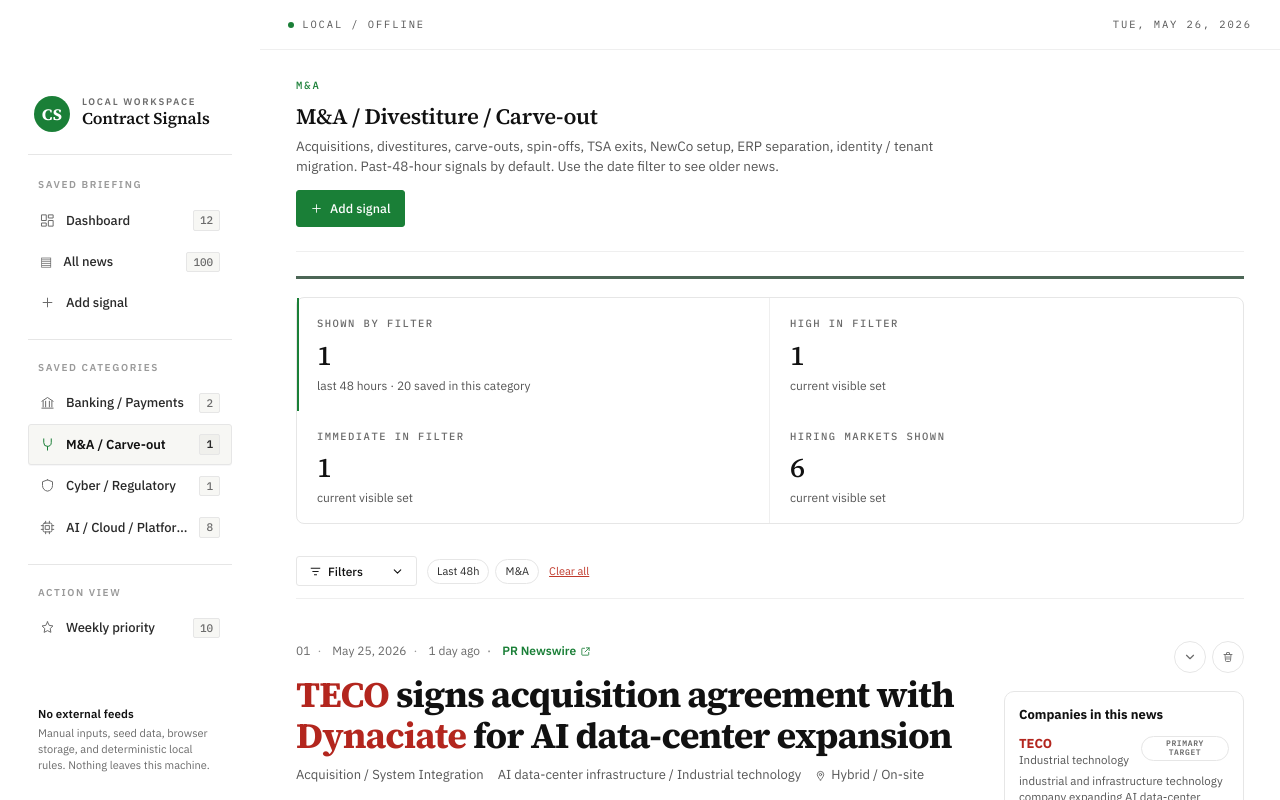
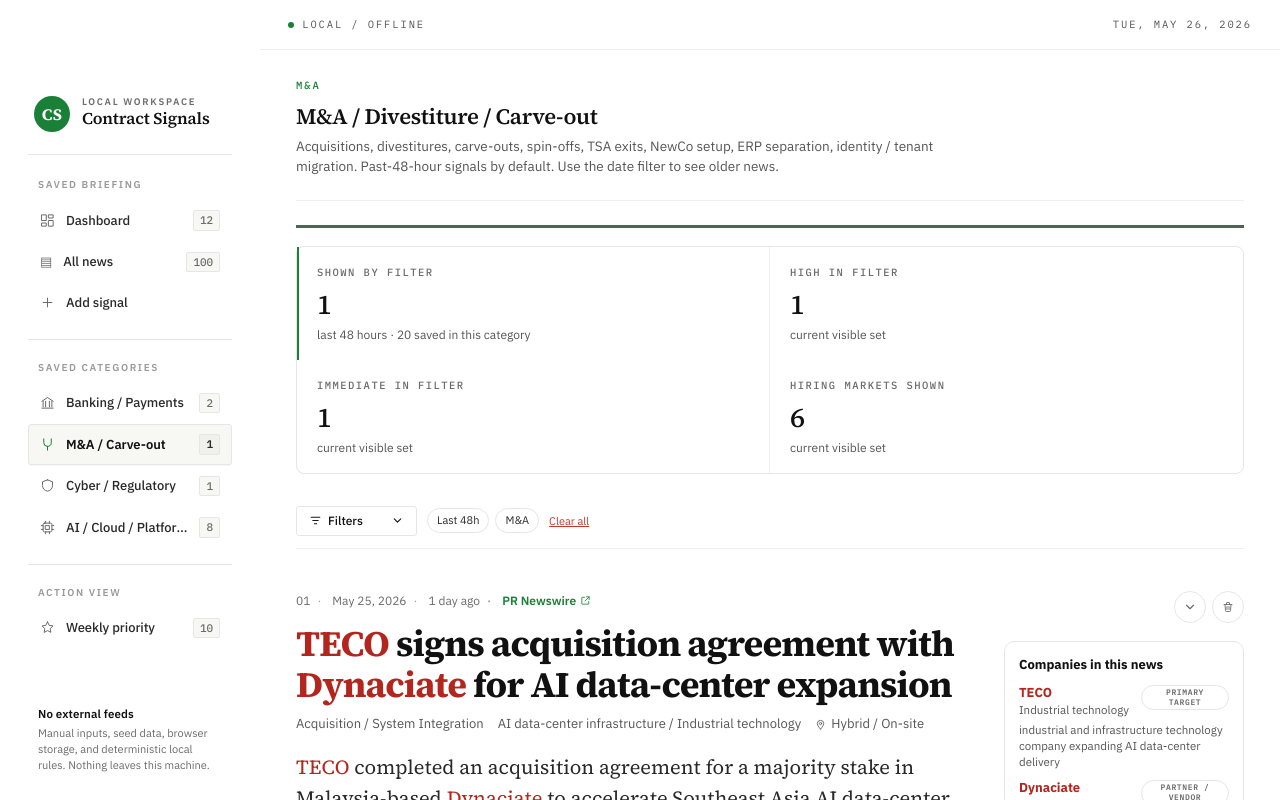
Before and after one commit to venkata-dora/contract-job-signal-dashboard, a Next.js app: page /ma in a window 1280 px wide. Shown: the top 800 px of the page. Built offline with nearby package versions, Linux system fonts and the light colour scheme.

Commit message:
Remove oversized add-signal header from news feed (#9)

```diff
--- a/app/globals.css
+++ b/app/globals.css
@@ -1629,3 +1629,5 @@
   .calendar-months { display: flex; gap: 24px; overflow-x: auto; padding-bottom: 12px; }
   .calendar-month { flex: 0 0 200px; margin-bottom: 0; }
 }
+
+.dashboard-feed .section-head { margin-top: 0; border-top: 0; padding-top: 20px; }
--- a/components/DashboardPage.tsx
+++ b/components/DashboardPage.tsx
@@ -137,17 +137,14 @@
 
   return (
     <AppShell>
-      <div className="page">
-        <div className="page-head">
+      <div className={`page${!category && !weekly ? " dashboard-feed" : ""}`}>
+        {(category || weekly) && <div className="page-head">
           <div>
             <div className="kicker">{kicker}</div>
             <h1 className="page-title">{title}</h1>
             <p className="page-sub">{subtitle}</p>
           </div>
-          <div className="page-actions">
-            <Link href="/add-signal" className="btn primary"><PlusIcon /> Add signal</Link>
-          </div>
-        </div>
+        </div>}
 
         {!isReady ? (
           <div className="empty"><div className="empty-mark">⋯</div><h3>Loading…</h3></div>
```
